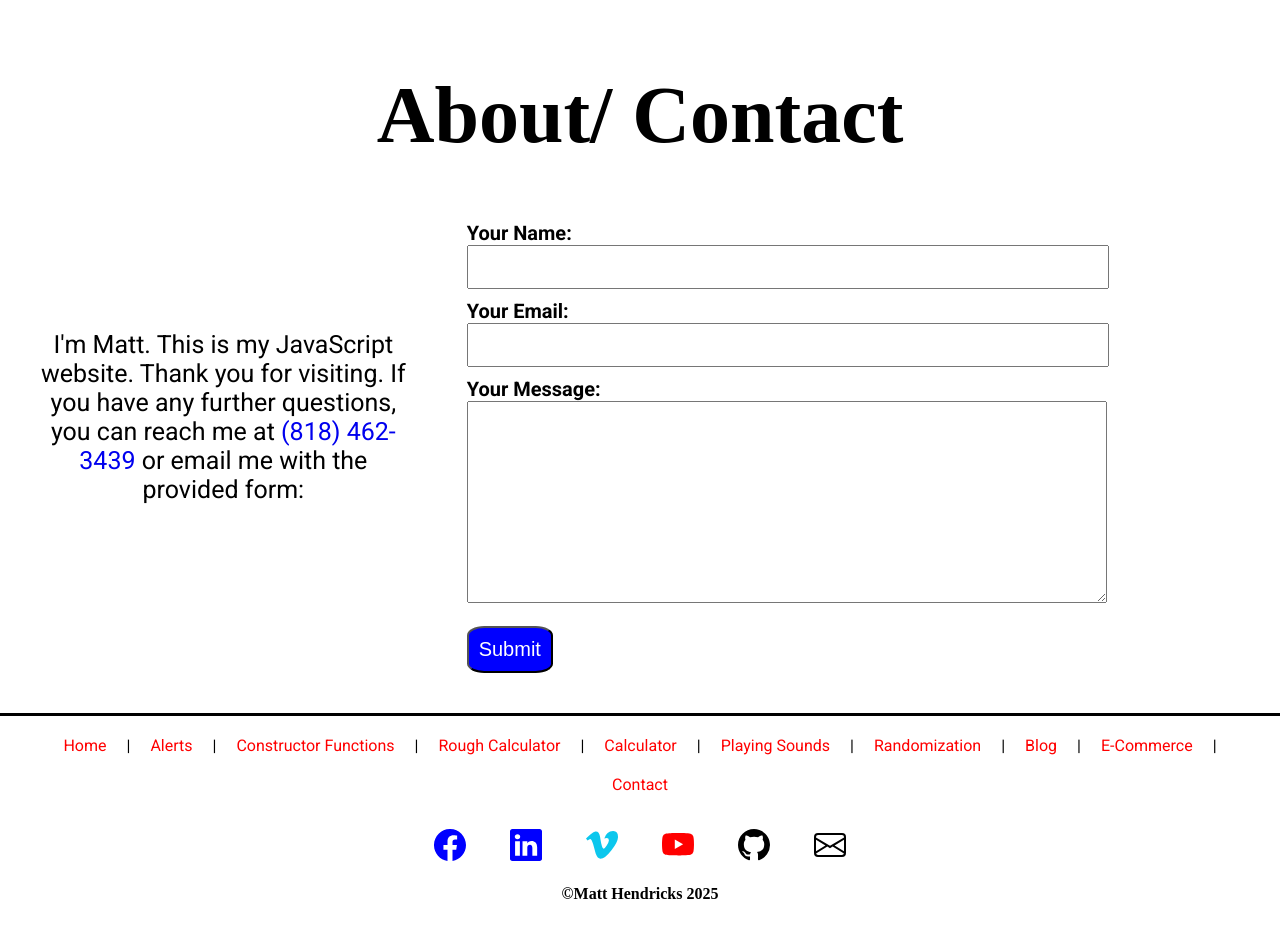
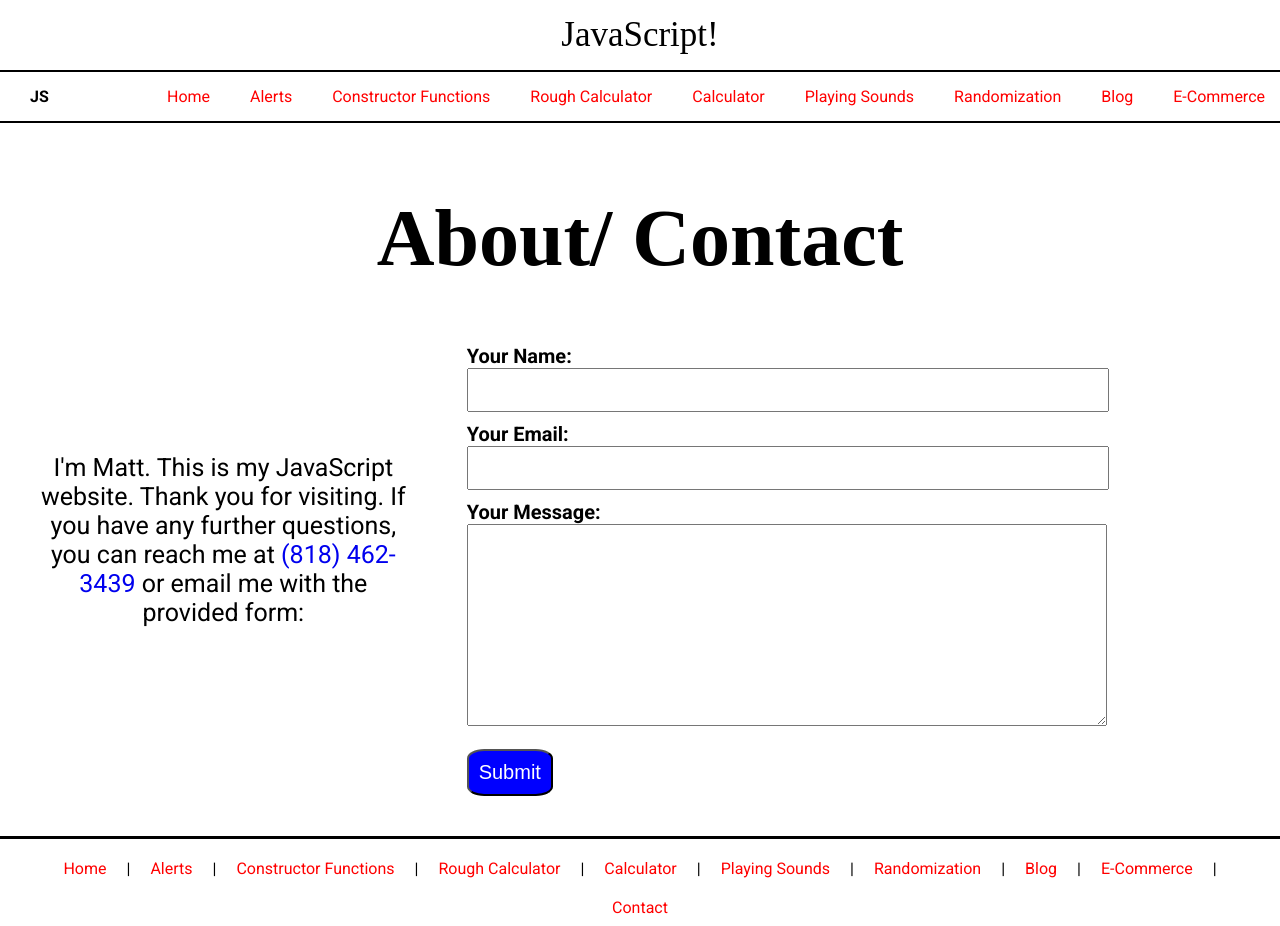
Before and after one commit to mrhen78/FunWithJavaScript, a plain HTML site: page public/contact.html in a window 1280 px wide. Shown: the top 926 px of the page. Drawn offline with Linux system fonts and the light colour scheme; a web font is replaced by a local one.

Commit message:
Update contact.html

```diff
--- a/public/contact.html
+++ b/public/contact.html
@@ -8,6 +8,68 @@
     <link rel="stylesheet" href="../styles/styles.css" />
   </head>
   <body>
+     <!-- Header and Nav -->
+    <section>
+      <header id="header">
+        <div class="burger">
+          <button>
+            <span class="span1"></span>
+            <span class="span2"></span>
+            <span class="span3"></span>
+          </button>
+        </div>
+        <p id="paragraph">JavaScript!</p>
+      </header>
+      <nav>
+        <div id="menu">
+          <ul class="topnavlg">
+            <li>
+              <p class="start">JS</p>
+            </li>
+            <li class="end"><a href="../index.html">Home</a></li>
+                       <li class="end">
+              <a href="../public/alerts.html"
+                >Alerts</a
+              >
+            </li>
+            <li class="end">
+              <a href="../public/constructorfunctions.html"
+                >Constructor Functions</a
+              >
+            </li>
+            <li class="end">
+              <a href="../public/roughcalculator.html">Rough Calculator</a>
+            </li>
+            <li class="end">
+              <a href="../public/calculator.html">Calculator</a>
+            </li>
+            <li class="end">
+              <a href="../public/playingsounds.html">Playing Sounds</a>
+            </li>
+             <li class="end">
+              <a href="../public/randomization.html">Randomization</a>
+            </li>
+              <li class="end">
+              <a href="../public/blog.html">Blog</a>
+            </li>
+             <li class="end">
+              <a href="../public/e-commerce.html">E-Commerce</a>
+            </li>
+          </ul>
+        </div>
+        <ul class="dropdownnav">
+          <li><a href="../index.html">Home</a></li>
+          <li><a href="../public/alerts.html">Alerts</a></li>
+          <li><a href="../public/constructorfunctions.html">Constructor Functions</a></li>
+          <li><a href="../public/roughcalculator.html">Rough Calculator</a></li>
+          <li><a href="../public/calculator.html">Calculator</a></li>
+          <li><a href="../public/playingsounds.html">Playing Sounds</a></li>
+          <li><a href="../public/randomization.html">Randomization</a></li>
+          <li><a href="../public/blog.html">Blog</a></li>
+          <li><a href="../public/e-commerce.html">E-Commerce</a></li>
+        </ul>
+      </nav>
+    </section>
   <section>
     <section>
       <main>
```
